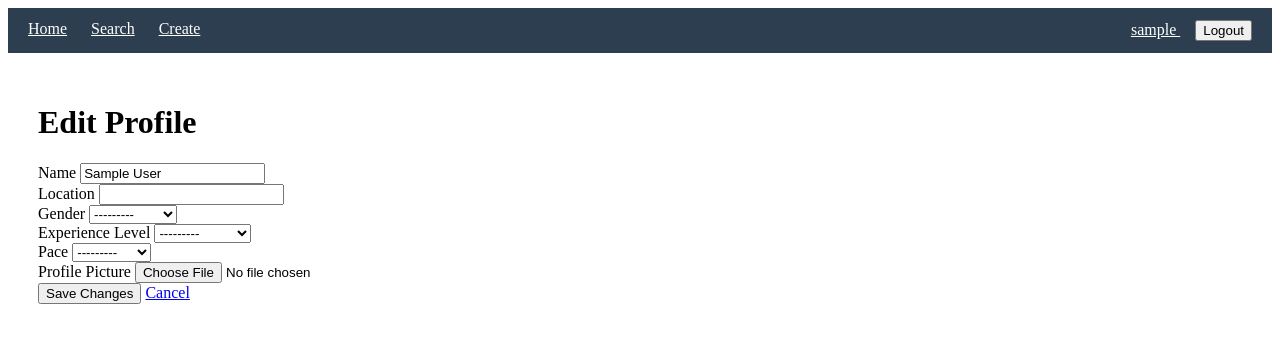
After one commit to justinsorrells/hackCU12-BJ, a Django app: page /edit_profile/ in a window 1280 px wide. The commit adds this page. Shown: the top 343 px of the page. Run offline with Django 4.2, Linux system fonts and the light colour scheme; the visitor is signed in with stand-in values (Sample User, id 1).

Commit message:
added edit features

```diff
--- a/hikingProject/core/forms.py
+++ b/hikingProject/core/forms.py
@@ -103,3 +103,15 @@ class SearchForm(forms.Form):
         required=False,
         widget=forms.HiddenInput()
     )
+
+class EditProfileForm(forms.ModelForm):
+    class Meta:
+        model = User
+        fields = (
+            "name",
+            "location",
+            "gender",
+            "experience_level",
+            "profile_picture",
+            "pace",
+        )
--- /dev/null
+++ b/hikingProject/core/templates/edit_profile.html
@@ -0,0 +1,50 @@
+{% extends "base.html" %}
+
+{% block content %}
+
+<div class="edit-profile-page">
+    <div class="edit-profile-card">
+        <h1>Edit Profile</h1>
+
+        <form method="POST" enctype="multipart/form-data">
+            {% csrf_token %}
+
+            <div class="form-group">
+                <label>Name</label>
+                {{ form.name }}
+            </div>
+
+            <div class="form-group">
+                <label>Location</label>
+                {{ form.location }}
+            </div>
+
+            <div class="form-group">
+                <label>Gender</label>
+                {{ form.gender }}
+            </div>
+
+            <div class="form-group">
+                <label>Experience Level</label>
+                {{ form.experience_level }}
+            </div>
+
+            <div class="form-group">
+                <label>Pace</label>
+                {{ form.pace }}
+            </div>
+
+            <div class="form-group">
+                <label>Profile Picture</label>
+                {{ form.profile_picture }}
+            </div>
+
+            <div class="form-actions">
+                <button type="submit">Save Changes</button>
+                <a href="{% url 'profile' %}">Cancel</a>
+            </div>
+        </form>
+    </div>
+</div>
+
+{% endblock %}
--- a/hikingProject/core/templates/profile.html
+++ b/hikingProject/core/templates/profile.html
@@ -23,6 +23,12 @@
                 <div class="location">
                     {{ user.location }}
                 </div>
+            </div>
+
+            <div class="profile-actions">
+                <a href="{% url 'edit_profile' %}" class="edit-button">
+                    Edit Profile
+                </a>
             </div>
 
         </div>
--- a/hikingProject/core/urls.py
+++ b/hikingProject/core/urls.py
@@ -11,4 +11,5 @@ urlpatterns = [
     path("create_event/", views.create_event, name="create_event"),
     path("hike/<int:hike_id>/edit/", views.edit_hike, name="edit_hike"),
     path("search/", views.search_view, name="search"),
+    path("edit_profile/", views.edit_profile, name="edit_profile"),
 ]
--- a/hikingProject/core/views.py
+++ b/hikingProject/core/views.py
@@ -99,3 +99,17 @@ def edit_hike(request, hike_id):
         "form": form,
         "hike": hike,
         })
+
+@login_required
+def edit_profile(request):
+    if request.method == "POST":
+        form = EditProfileForm(request.POST, request.FILES, instance=request.user)
+        if form.is_valid():
+            form.save()
+            return redirect("profile")
+    else:
+        form = EditProfileForm(instance=request.user)
+
+    return render(request, "edit_profile.html", {
+        "form": form,
+        })
```
Also changed, not shown: hikingProject/profiles/firewatch_background.jpg (added).
